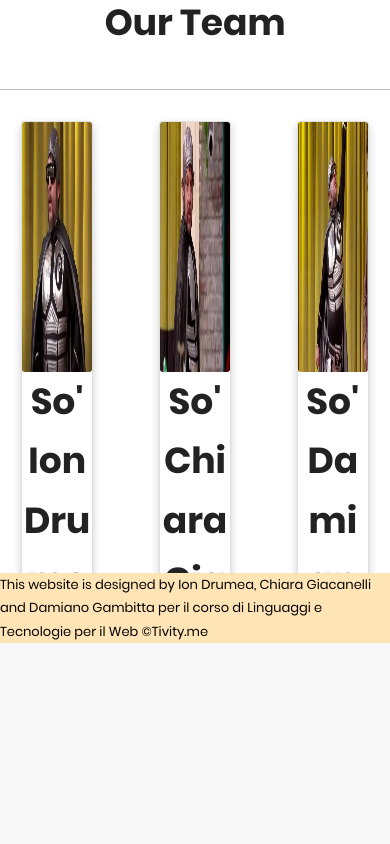
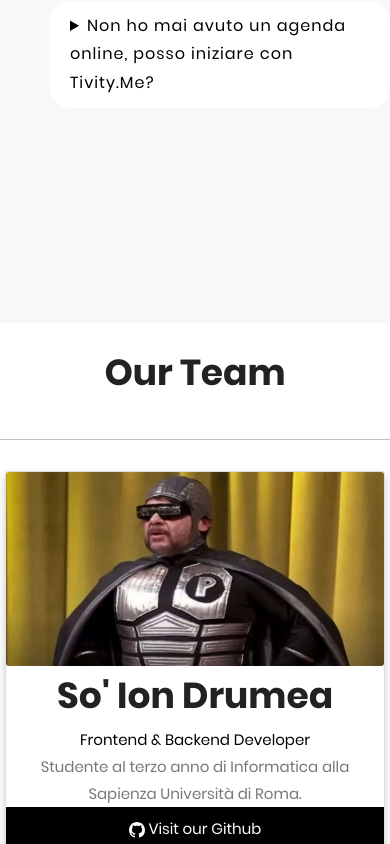
Before and after one commit to Tivity-life/Tivity-front, a Vue app: page /#/ in a window 390 px wide. Shown: the part 2400-3244 px from the top of the page. Before the commit the page ends 3043 px from the top, so only its background shows below. Built offline with nearby package versions, Linux system fonts and the light colour scheme; what vue-chartkick would draw is missing.

Commit message:
finished responsive homepage (added cards + section 4)

```diff
--- a/src/components/home/home.vue
+++ b/src/components/home/home.vue
@@ -513,8 +513,8 @@ section:nth-of-type(1) {
   height: 600px;
 }
 
-section:nth-of-type(5) {
- height: 600px;
+section:nth-of-type(4) {
+ height: 800px;
 }
 
 section {
@@ -528,7 +528,23 @@ section {
 
 }
 
+@media screen and (max-width: 900px) {
 
+section:nth-of-type(5) {
+ height: 1400px;
+}
+
+section:nth-of-type(5) .column{
+  display: contents;
+}
+
+section:nth-of-type(5) .card{
+  height: 380px;
+  width: 380px;
+  position: inherit;
+}
+
+}
 
 
 
--- a/src/components/navigationMenu/navigationMenu.vue
+++ b/src/components/navigationMenu/navigationMenu.vue
@@ -1,7 +1,7 @@
 <template>
   <div
     class="d-flex flex-column p-3 pe-5 text-white bg-dark"
-    style="width: 100%; height: 100vh"
+    style="width: 100%; height: 100vh;"
   >
     <a href="/" class="fs-4 ps-4 mb-md-0 text-white text-decoration-none">
       Tivity
```
